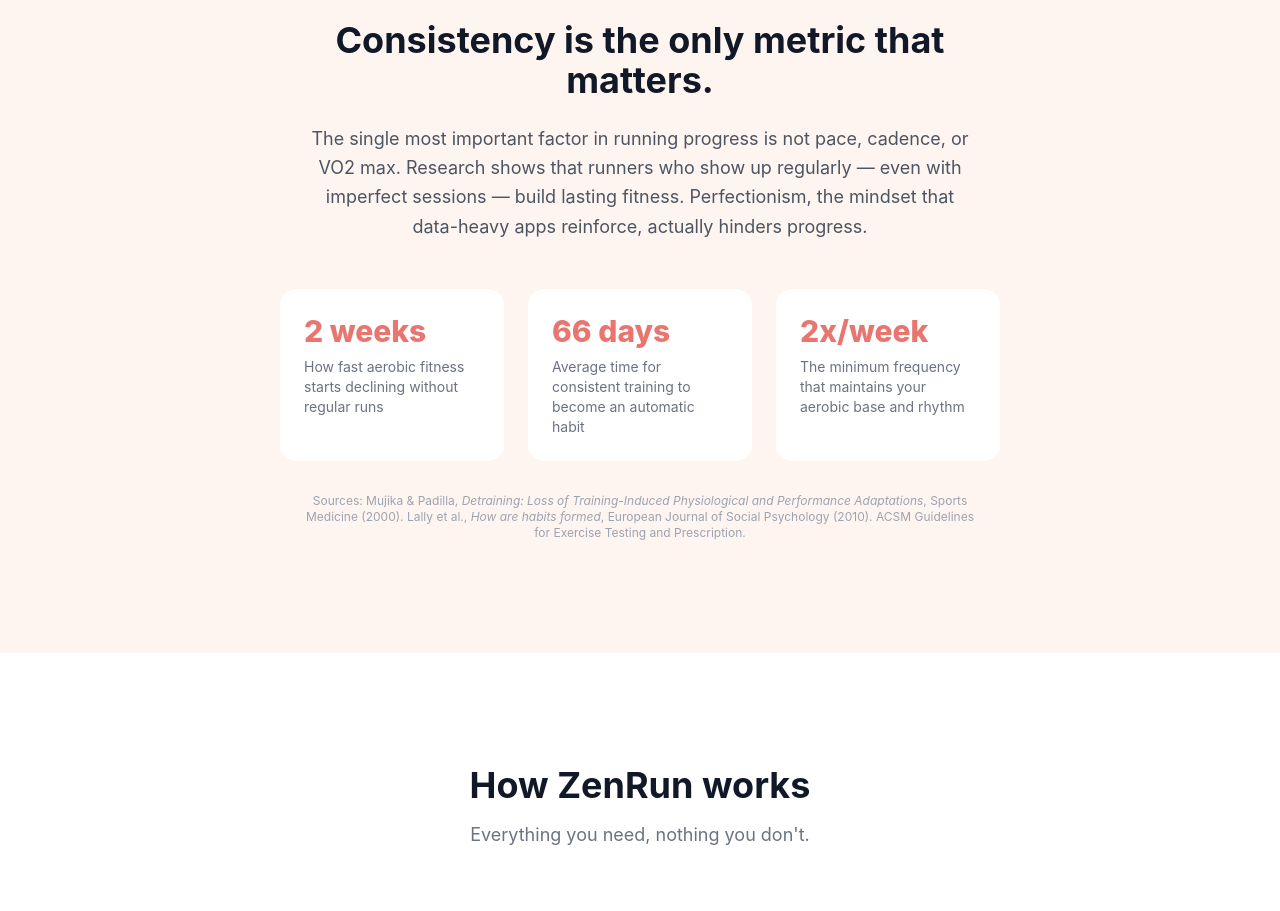
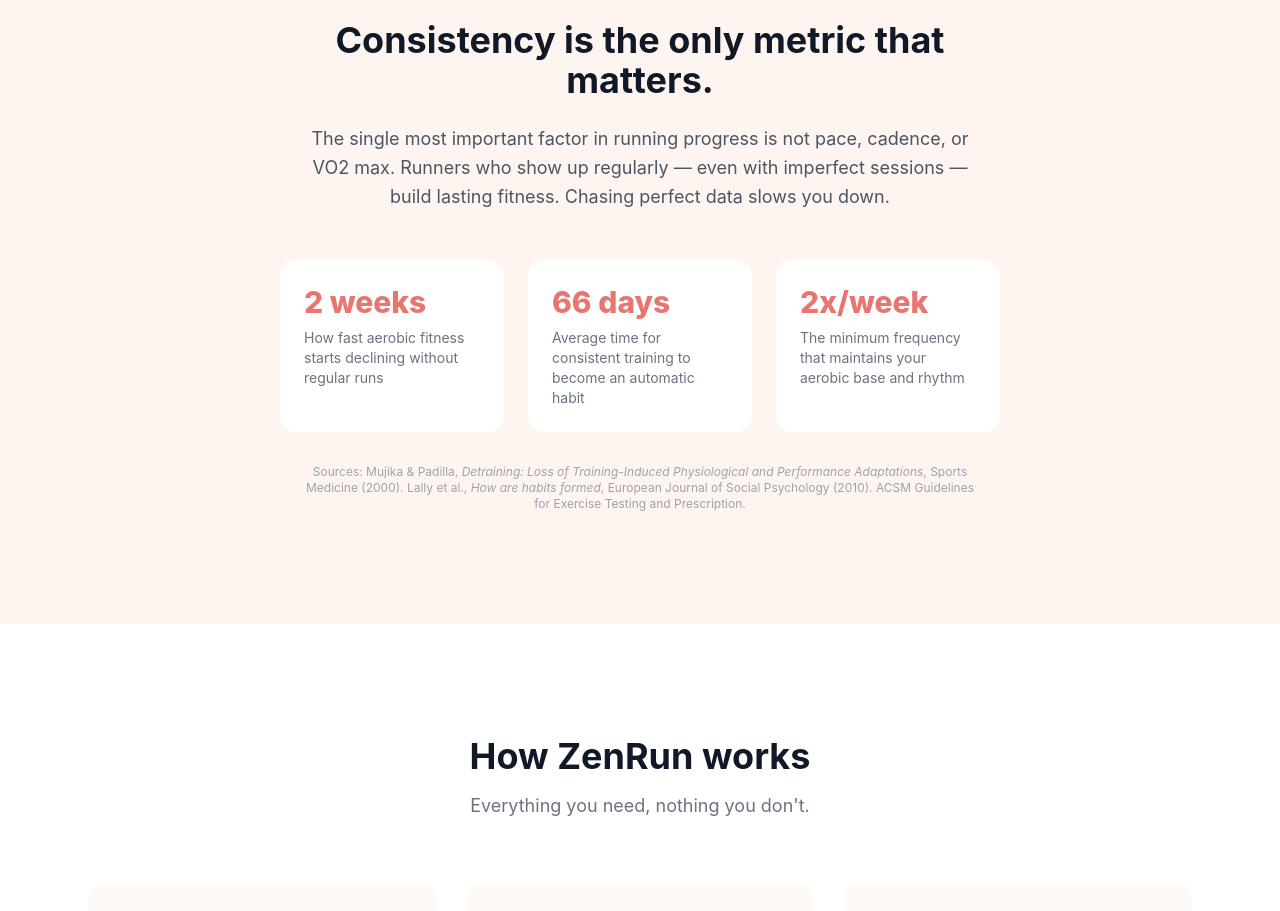
Before and after one commit to phaedrus75/run, a Next.js app in the folder website/: page / in a window 1280 px wide. Shown: the part 2620-3531 px from the top of the page. Built offline with nearby package versions, Linux system fonts and the light colour scheme.

Commit message:
Simplify science section closing to direct voice

```diff
--- a/website/app/page.tsx
+++ b/website/app/page.tsx
@@ -196,9 +196,9 @@
           </h2>
           <p className="text-lg text-gray-600 leading-relaxed max-w-2xl mx-auto mb-12">
             The single most important factor in running progress is not pace,
-            cadence, or VO2 max. Research shows that runners who show up regularly &mdash;
-            even with imperfect sessions &mdash; build lasting fitness. Perfectionism,
-            the mindset that data-heavy apps reinforce, actually hinders progress.
+            cadence, or VO2 max. Runners who show up regularly &mdash;
+            even with imperfect sessions &mdash; build lasting fitness.
+            Chasing perfect data slows you down.
           </p>
           <div className="grid grid-cols-1 md:grid-cols-3 gap-6 text-left">
             <div className="bg-white rounded-2xl p-6">
```
